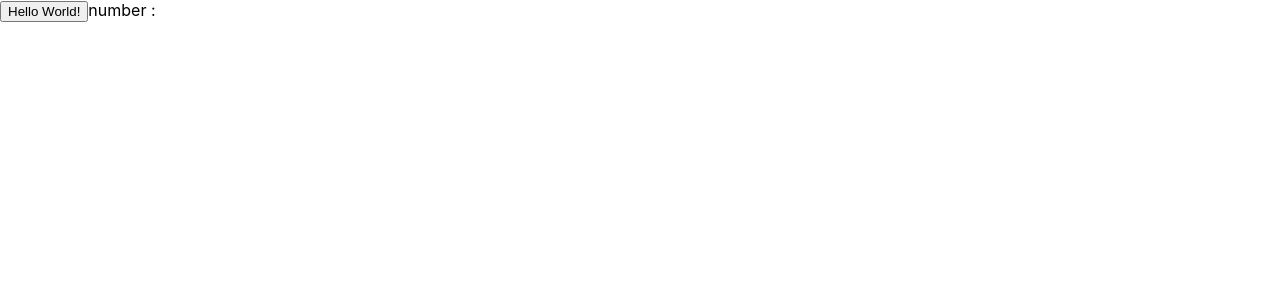
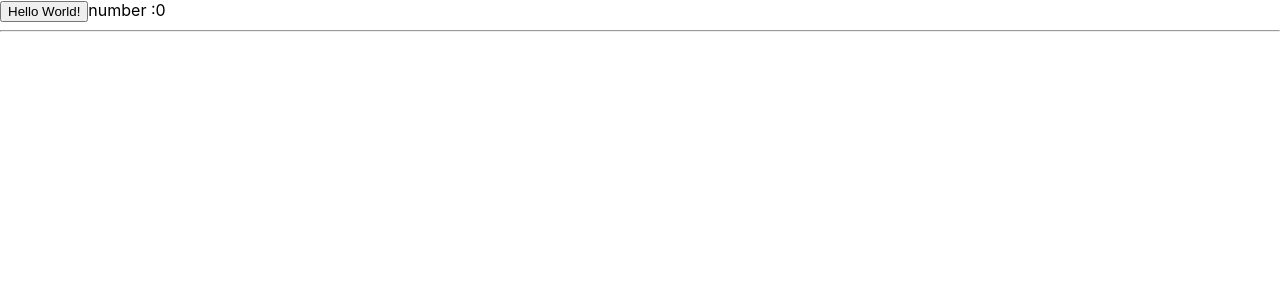
Before and after one commit to ConnieIp/React-step-by-step, a React (Create React App) app: page / in a window 1280 px wide. Shown: the top 300 px of the page. Built offline with nearby package versions, Linux system fonts and the light colour scheme.

Commit message:
Add Line Component, and repeat Line according to number.

```diff
--- a/src/App.js
+++ b/src/App.js
@@ -2,17 +2,26 @@ import React, { Component } from 'react';
 import logo from './logo.svg';
 import './App.css';
 import Number from './components/Number.js'
+import Line from './components/Line.js'
 
 class App extends Component {
-    state={number:this.props.defaultNum}
+    state={
+        number:this.props.defaultNum,
+        numberArray:new Array(1).fill(0)
+    }
     updateNumber=()=>{
         // this.setState({number:1})
-        this.setState({number:this.props.defaultfunction(this.state.number)})
+        var number = this.props.defaultfunction(this.state.number);
+        this.setState({
+            number:number,
+            numberArray:new Array(number).fill(0)
+        })
     }
     render() {
         return ( <div><button onClick={this.updateNumber}>Hello World!</button>
         {/* <span>number :{this.state.number}</span> */}
-        <Number/>
+        <Number num={this.state.number}/>
+        {this.state.numberArray.map(each=><Line/>)}
         </div>
         );
     }
--- /dev/null
+++ b/src/components/Line.js
@@ -0,0 +1,7 @@
+import React, { Component } from 'react';
+
+export default class Line extends Component{
+    render(){
+        return (<hr></hr>);
+    }
+}
--- a/src/components/Number.js
+++ b/src/components/Number.js
@@ -2,6 +2,6 @@ import React, { Component } from 'react';
 
 export default class Number extends Component{
     render(){
-        return (<span>number :</span>);
+        return (<span>number :{this.props.num}</span>);
     }
 }
```
